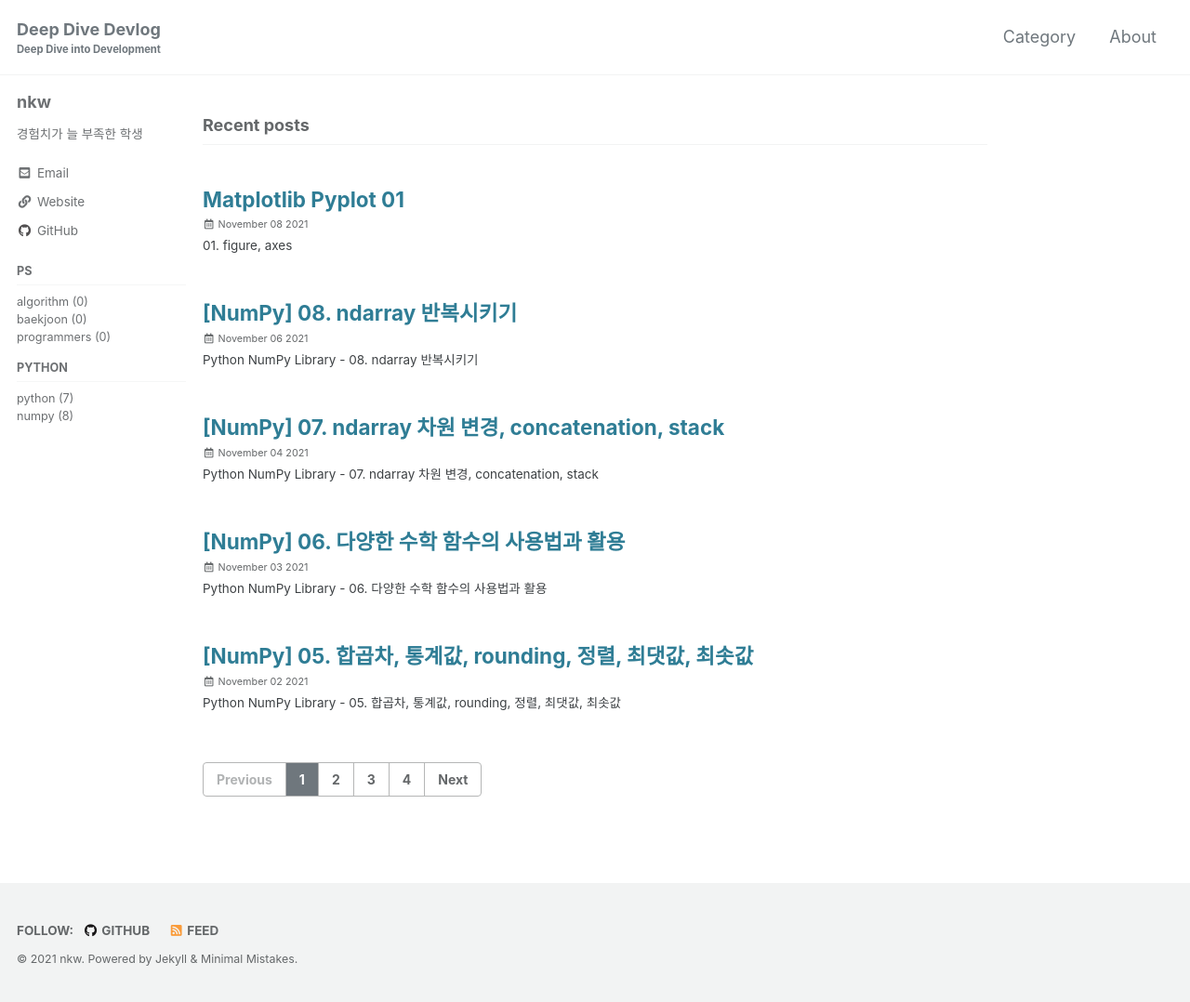
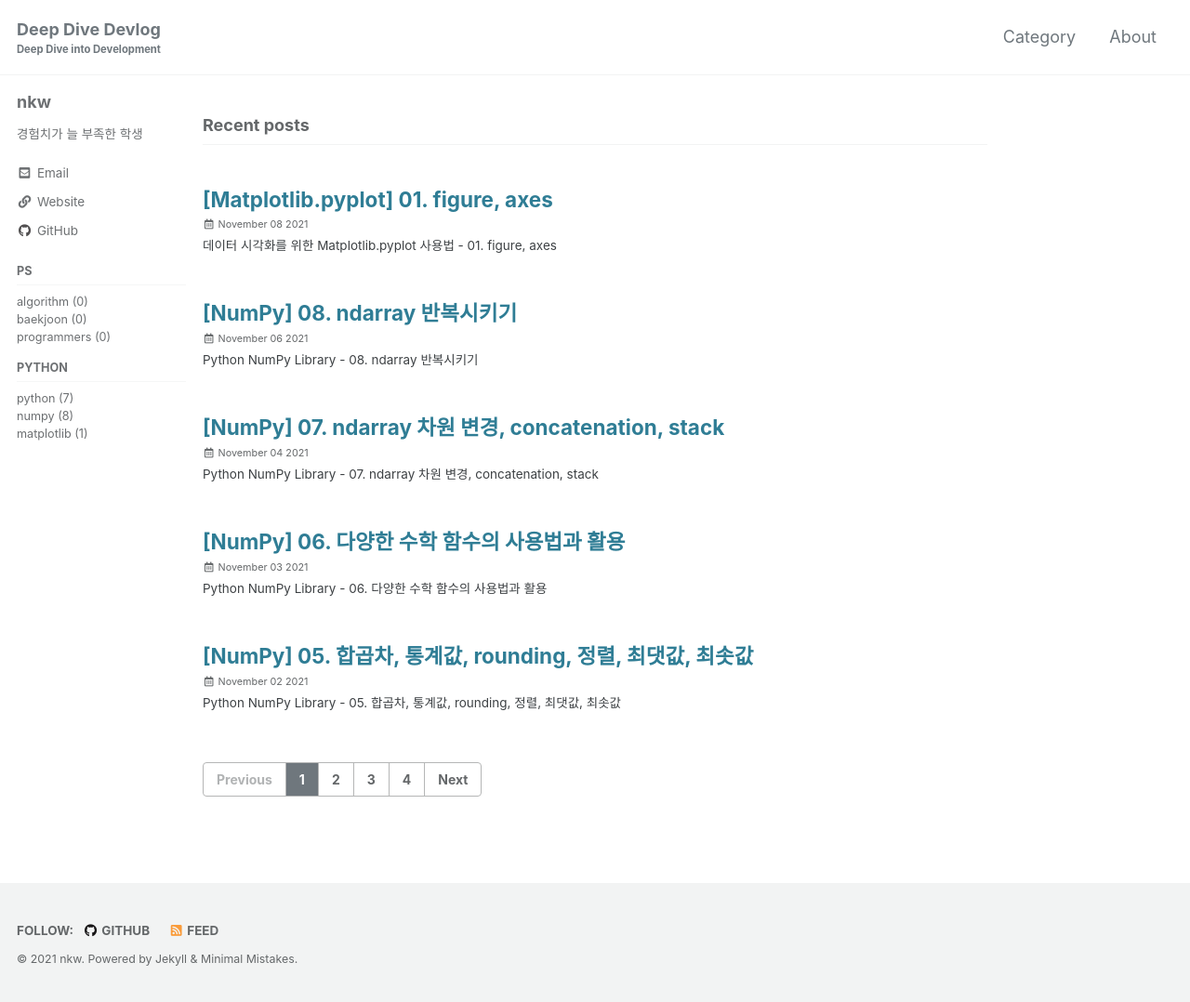
Before and after one commit to nkw011/nkw011.github.io, a Jekyll site: the page built from index.html, in a window 1280 px wide and 1078 px high. Shown: the whole window at 93% size. Built offline with Jekyll 4.4.1, drawn with Linux system fonts in a browser that asks for light colours; cached includes are drawn as plain includes; the list of posts is cut into pages by our own code.

Commit message:
fix matplotlib post - 01

````diff
--- a/_data/navigation.yml
+++ b/_data/navigation.yml
@@ -23,3 +23,5 @@ sidebarTotal:
             url: /categories/python/
           - title: numpy
             url: /categories/numpy/
+          - title: matplotlib
+            url: /categories/matplotlib
--- /dev/null
+++ b/_pages/category-matplotlib.md
@@ -0,0 +1,11 @@
+---
+title: "데이터 시각화를 위한 Matplotlib.pyplot 활용"
+permalink: /categories/matplotlib/
+layout: category
+author_profile: true
+taxonomy: matplotlib
+sidebar:
+    nav: sidebarTotal
+---
+
+Matplotlib.pyplot 기초적인 사용법과 활용
--- a/_posts/2021-11-08-matplotlib-pyplot-01.md
+++ b/_posts/2021-11-08-matplotlib-pyplot-01.md
@@ -1,5 +1,16 @@
-# 01. figure, axes
-
+---
+title: "[Matplotlib.pyplot] 01. figure, axes"
+excerpt: "데이터 시각화를 위한 Matplotlib.pyplot 사용법 - 01. figure, axes"
+toc: true
+toc_sticky: true
+categories:
+    - matplotlib
+tags:
+    - python
+    - matplotlib
+sidebar:
+    nav: sidebarTotal
+---
 
 ```python
 import matplotlib.pyplot as plt
@@ -22,14 +32,11 @@ plt.figure()는 Figure를 만들어 반환한다.
 
 몇가지 parameter를 소개하자면 figsize(figure 크기), facecolor(바탕색)이 있다.
 
-
-
 ```python
 fig = plt.figure()
 
 fig2 = plt.figure(figsize=(5,5),facecolor='linen')
 ```
-
 
     <Figure size 432x288 with 0 Axes>
 
@@ -37,17 +44,15 @@ fig2 = plt.figure(figsize=(5,5),facecolor='linen')
 
     <Figure size 360x360 with 0 Axes>
 
-
 ## 3. axes 만들기
 
 ### 3.1.fig.add_subplot()
 
 figure를 먼저 만든 후 사용할 수 있다.
 
-* [fig.add_subplot(nrow,ncols,index)](https://matplotlib.org/stable/api/figure_api.html?highlight=add_subplot#matplotlib.figure.Figure.add_subplot)
-    * 전체 figure를 (nrow*ncols)칸으로 구분하여 그 중 index번째 칸을 가리키는 ax를 반환한다. 이 때 ax는 ndarray 형태를 지닌다.
-    * index는 맨 왼쪽 위부터 1, 그 다음 오른쪽으로 2, ... , nrow * ncols 이런식으로 진행된다.
-
+-   [fig.add_subplot(nrow,ncols,index)](https://matplotlib.org/stable/api/figure_api.html?highlight=add_subplot#matplotlib.figure.Figure.add_subplot)
+    -   전체 figure를 (nrow\*ncols)칸으로 구분하여 그 중 index번째 칸을 가리키는 ax를 반환한다. 이 때 ax는 ndarray 형태를 지닌다.
+    -   index는 맨 왼쪽 위부터 1, 그 다음 오른쪽으로 2, ... , nrow \* ncols 이런식으로 진행된다.
 
 ```python
 fig = plt.figure(figsize=(5,5),facecolor='linen')
@@ -58,11 +63,7 @@ ax3 = fig.add_subplot(2,2,3)
 ax4 = fig.add_subplot(2,2,4)
 ```
 
-
-
 <img src="/assets/image/matplotlib-pyplot-01_files/matplotlib-pyplot-01_5_0.png">
-
-
 
 ```python
 fig = plt.figure(figsize=(5,5),facecolor='linen')
@@ -72,19 +73,15 @@ ax2 = fig.add_subplot(2,2,3)
 ax3 = fig.add_subplot(1,2,2)
 ```
 
-
-
 <img src="/assets/image/matplotlib-pyplot-01_files/matplotlib-pyplot-01_6_0.png">
-
 
 ### 3.2. plt.subplots()
 
 subplots()는 subplots()로 만든 axes와 그 axes를 이루는 figure를 모두 반환하기 때문에 별도의 figure를 먼저 만들지 않아도 사용할 수 있다.
 
-* [plt.subplots(nrows,ncols)](https://matplotlib.org/stable/api/_as_gen/matplotlib.pyplot.subplots.html#matplotlib.pyplot.subplots)
-    * Figure와 axes(총 nrows * ncols 개)를 반환한다.
-    * 각 ax는 (nrows*ncols)로 이루어진 칸을 가리킨다.
-
+-   [plt.subplots(nrows,ncols)](https://matplotlib.org/stable/api/_as_gen/matplotlib.pyplot.subplots.html#matplotlib.pyplot.subplots)
+    -   Figure와 axes(총 nrows \* ncols 개)를 반환한다.
+    -   각 ax는 (nrows\*ncols)로 이루어진 칸을 가리킨다.
 
 ```python
 fig, axes = plt.subplots(2,2)
@@ -122,11 +114,7 @@ ax1 = plt.subplot2grid((2,2),(0,0),fig=fig)
 ax2 = plt.subplot2grid((2,2),(1,1),fig=fig)
 ```
 
-
-
 <img src="/assets/image/matplotlib-pyplot-01_files/matplotlib-pyplot-01_10_0.png">
-
-
 
 ```python
 fig = plt.figure(figsize=(5,5))
@@ -135,11 +123,7 @@ ax1 = plt.subplot2grid((2,2),(0,0),colspan=2,fig=fig)
 ax2 = plt.subplot2grid((2,2),(1,1),fig=fig)
 ```
 
-
-
 <img src="/assets/image/matplotlib-pyplot-01_files/matplotlib-pyplot-01_11_0.png">
-
-
 
 ```python
 fig = plt.figure(figsize=(5,5))
@@ -148,21 +132,17 @@ ax1 = plt.subplot2grid((2,2),(0,0),rowspan=2,fig=fig)
 ax2 = plt.subplot2grid((2,2),(1,1),fig=fig)
 ```
 
-
-
 <img src="/assets/image/matplotlib-pyplot-01_files/matplotlib-pyplot-01_12_0.png">
-
 
 ### 3.4. fig.add_axes()
 
 figure를 먼저 만들고 나서 사용할 수 있다.
 
-* [fig.add_axes(rect)](https://matplotlib.org/stable/api/figure_api.html?highlight=add_axes#matplotlib.figure.Figure.add_axes)
-    * ax를 반환한다.
-    * rect: [left, bottom, width, height] 각 요소는 figure width와 height에 대한 비율이다.
-        * left, bottom : 시작 위치를 가리킨다.
-        * width, height : 해당 ax의 크기를 가리킨다.
-
+-   [fig.add_axes(rect)](https://matplotlib.org/stable/api/figure_api.html?highlight=add_axes#matplotlib.figure.Figure.add_axes)
+    -   ax를 반환한다.
+    -   rect: [left, bottom, width, height] 각 요소는 figure width와 height에 대한 비율이다.
+        -   left, bottom : 시작 위치를 가리킨다.
+        -   width, height : 해당 ax의 크기를 가리킨다.
 
 ```python
 fig = plt.figure(figsize=(5,5),facecolor='linen')
@@ -171,6 +151,4 @@ ax1 = fig.add_subplot()
 ax2 = fig.add_axes([0.4,0.4,0.45,0.45])
 ```
 
-
-
 <img src="/assets/image/matplotlib-pyplot-01_files/matplotlib-pyplot-01_14_0.png">
````
Also changed, not shown: other parts of _posts/2021-11-08-matplotlib-pyplot-01.md (+9 -15 lines).
